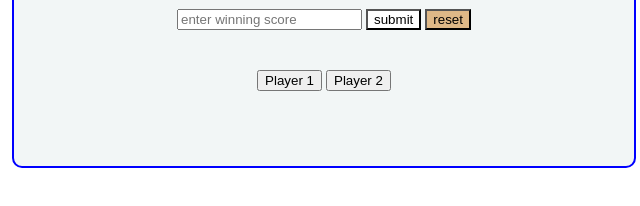
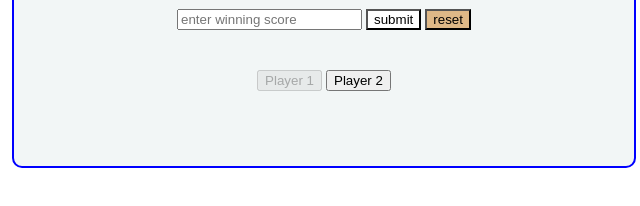
Before and after one commit to sharmin231/first-gamer-projecs, a plain HTML site: page index.html in a window 1280 px wide. Both pictures are taken after typing "Sample" into the empty fields and a click on the input "submit". Shown: the part 336-542 px from the top of the page, 316-956 px from the left. Drawn offline with Linux system fonts and the light colour scheme.

Commit message:
all changes add

```diff
--- a/main.js
+++ b/main.js
@@ -8,17 +8,18 @@ const input = document.querySelector("#input")
 const player1 = document.querySelector("#payer1")
 const player2 = document.querySelector("#payer2")
 
-// let score = 0;
+
 let winningScore = 5;
 let p1Elm = 0;
 let p2Elm = 0;
-let gameOver = false;
 let p1Turn = true;
 let p2Turn = false;
+// if (!p1Turn && !p2Turn) {
+//     btn1.setAttribute("disabled", "disabled")
+//     btn2.setAttribute("disabled", "disabled")
+// }
 
 
-// function updateScore() {
-//     return score++}
 
 function initialPlayerStart() {
     p1Turn = false;
@@ -39,7 +40,7 @@ function initialPlayerStart() {
         btn1.removeAttribute("disabled")
     }
 }
-// initialPlayerStart()
+initialPlayerStart()
 
 function disabledButton() {
     if (p1Elm === winningScore || p2Elm === winningScore) {
@@ -67,17 +68,20 @@ function reset() {
     winningScore = 5;
     p1Elm = 0;
     p2Elm = 0;
-    p2Turn = false;
-    p1Turn = true;
-
-    // gameOver = false;
-    btn1.removeAttribute("disabled")
-    btn2.removeAttribute("disabled")
+    // p2Turn = false;
+    // p1Turn = false;
+    // if (!p1Turn && !p2Turn) {
+    //     btn1.setAttribute("disabled", "disabled")
+    //     btn2.setAttribute("disabled", "disabled")
+    // }
+    // btn1.removeAttribute("disabled")
+    // btn2.removeAttribute("disabled")
     player1.textContent = p1Elm;
     player2.textContent = p2Elm;
     winningPlayer.textContent = '';
     wScore.textContent = winningScore;
     input.value = "";
+    initialPlayerStart()
 }
 
 wScore.textContent = winningScore;
```
Also changed, not shown: index.html (+0 -2 lines).
